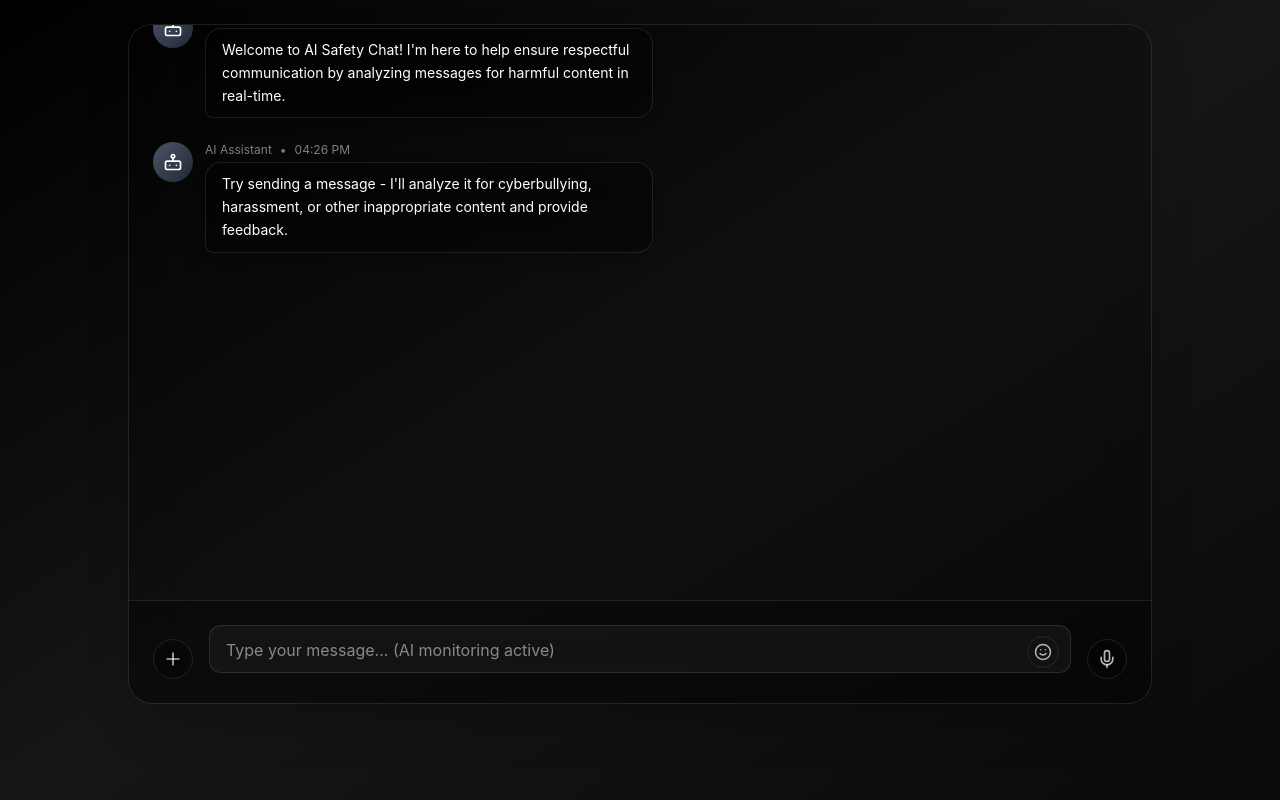
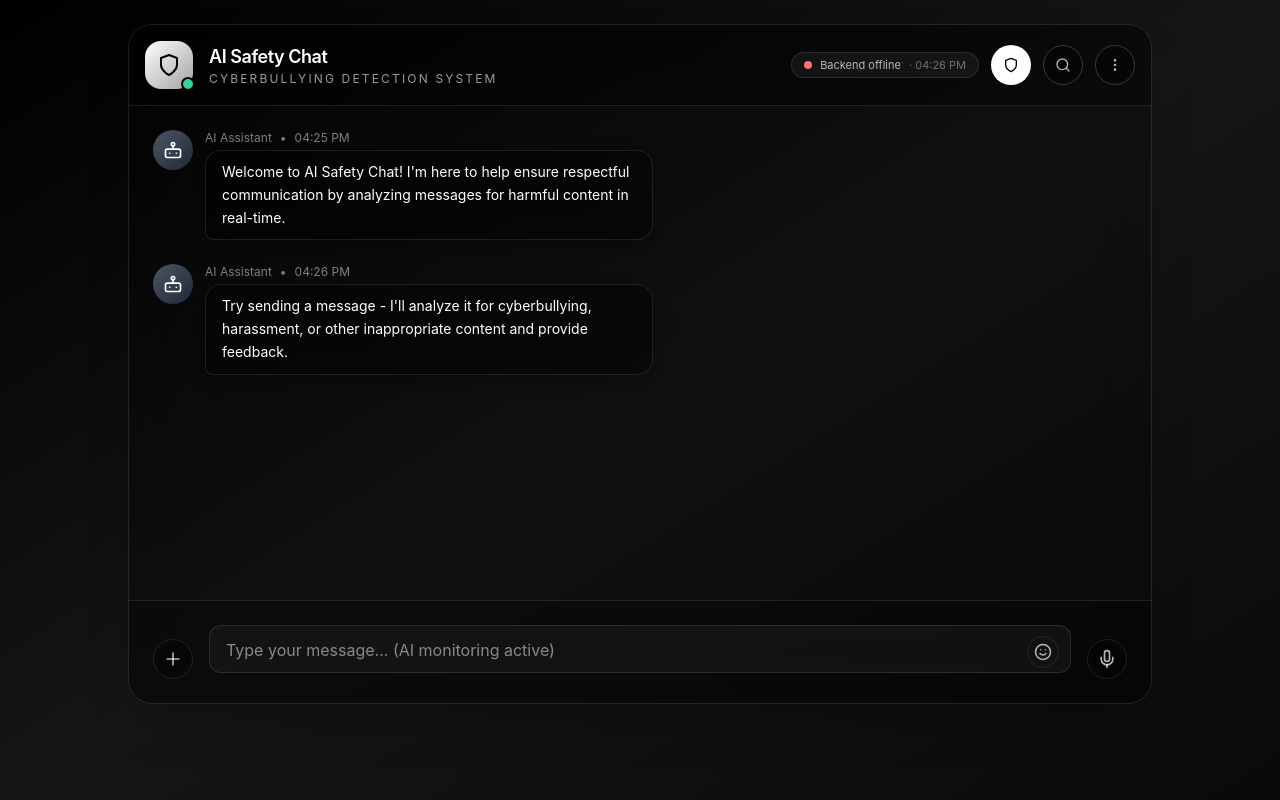
Before and after one commit to Yashborse4/KindNet-Frotend, a React (Create React App) app: page / in a window 1280 px wide. Built offline with nearby package versions, Linux system fonts and the light colour scheme; no server answers.

Commit message:
Implement chat UI components with bullying risk indicator

```diff
--- a/src/components/ChatApp.tsx
+++ b/src/components/ChatApp.tsx
@@ -13,6 +13,8 @@ interface MessageType {
   avatar?: string;
   isFlagged?: boolean;
   confidence?: number;
+  severity?: string;
+  riskIndicators?: string[];
 }
 
 interface ChatAppProps {
@@ -41,6 +43,8 @@ const ChatApp: React.FC<ChatAppProps> = ({ onSendMessage, className = "" }) => {
   const [isTyping, setIsTyping] = useState(false);
   const [detectionEnabled, setDetectionEnabled] = useState(true);
   const [isLoading, setIsLoading] = useState(false);
+  const [isBackendOnline, setIsBackendOnline] = useState<boolean | null>(null);
+  const [lastBackendCheck, setLastBackendCheck] = useState<Date | null>(null);
   const messagesEndRef = useRef<HTMLDivElement>(null);
 
   // Scroll to bottom when new messages arrive
@@ -52,8 +56,46 @@ const ChatApp: React.FC<ChatAppProps> = ({ onSendMessage, className = "" }) => {
     scrollToBottom();
   }, [messages]);
 
+  // Backend availability check every 20 seconds
+  useEffect(() => {
+    let isMounted = true;
+
+    const checkBackend = async () => {
+      try {
+        const available = await api.checkAvailability();
+        if (!isMounted) return;
+        setIsBackendOnline(available);
+        setLastBackendCheck(new Date());
+      } catch (error) {
+        console.error('Backend health check failed:', error);
+        if (!isMounted) return;
+        setIsBackendOnline(false);
+        setLastBackendCheck(new Date());
+      }
+    };
+
+    // Initial check immediately
+    checkBackend();
+
+    // Poll every 20 seconds
+    const intervalId = setInterval(checkBackend, 20000);
+
+    return () => {
+      isMounted = false;
+      clearInterval(intervalId);
+    };
+  }, []);
+
   // API call for cyberbullying detection
-  const analyzeMessage = async (text: string): Promise<{ isFlagged: boolean; confidence: number; error?: string }> => {
+  type AnalysisResult = {
+    isFlagged: boolean;
+    confidence: number;
+    severity?: string;
+    riskIndicators?: string[];
+    error?: string;
+  };
+
+  const analyzeMessage = async (text: string): Promise<AnalysisResult> => {
     try {
       const { result, error } = await api.quickDetect(text, 0.7);
 
@@ -69,7 +111,9 @@ const ChatApp: React.FC<ChatAppProps> = ({ onSendMessage, className = "" }) => {
       if (result) {
         return {
           isFlagged: result.is_bullying,
-          confidence: result.confidence
+          confidence: result.confidence,
+          severity: result.severity,
+          riskIndicators: result.risk_indicators,
         };
       }
 
@@ -104,7 +148,7 @@ const ChatApp: React.FC<ChatAppProps> = ({ onSendMessage, className = "" }) => {
 
     try {
       // Analyze message for cyberbullying if detection is enabled
-      let analysisResult: { isFlagged: boolean; confidence: number; error?: string } = { isFlagged: false, confidence: 0 };
+      let analysisResult: AnalysisResult = { isFlagged: false, confidence: 0 };
       if (detectionEnabled) {
         analysisResult = await analyzeMessage(text);
       }
@@ -133,7 +177,7 @@ const ChatApp: React.FC<ChatAppProps> = ({ onSendMessage, className = "" }) => {
           responseText = `Warning: This message was flagged as potentially harmful (${Math.round(analysisResult.confidence * 100)}% confidence). Please be respectful in your communication.`;
         } else if (detectionEnabled) {
           responseIcon = '✅';
-          responseText = `Message analyzed and cleared.  harmful content detected (${Math.round((1 - analysisResult.confidence) * 100)}% Bullying Detected).`;
+          responseText = 'Message analyzed and cleared. No harmful content detected.';
         } else {
           responseIcon = '💬';
           responseText = 'Message received. Content analysis is currently disabled.';
@@ -146,7 +190,9 @@ const ChatApp: React.FC<ChatAppProps> = ({ onSendMessage, className = "" }) => {
           timestamp: new Date(),
           username: 'AI Safety Assistant',
           isFlagged: analysisResult.isFlagged,
-          confidence: analysisResult.confidence
+          confidence: analysisResult.confidence,
+          severity: analysisResult.severity,
+          riskIndicators: analysisResult.riskIndicators,
         };
 
         setMessages(prev => [...prev, botResponse]);
@@ -174,12 +220,17 @@ const ChatApp: React.FC<ChatAppProps> = ({ onSendMessage, className = "" }) => {
     setMessages(prev => [...prev, statusMessage]);
   };
 
+  const backendStatus: 'online' | 'offline' | 'checking' =
+    isBackendOnline === null ? 'checking' : isBackendOnline ? 'online' : 'offline';
+
   return (
-    <div className={`flex flex-col h-screen max-h-screen bg-transparent ${className}`}>
+    <div className={`flex flex-col h-full max-h-full bg-transparent ${className}`}>
       {/* Chat Header */}
       <ChatHeader
         detectionEnabled={detectionEnabled}
         onToggleDetection={toggleDetection}
+        backendStatus={backendStatus}
+        lastBackendCheck={lastBackendCheck ?? undefined}
       />
 
       {/* Messages Container */}
@@ -193,6 +244,9 @@ const ChatApp: React.FC<ChatAppProps> = ({ onSendMessage, className = "" }) => {
             timestamp={message.timestamp}
             username={message.username}
             avatar={message.avatar}
+            isFlagged={message.isFlagged}
+            confidence={message.confidence}
+            severity={message.severity}
           />
         ))}
 
--- a/src/components/ChatHeader.tsx
+++ b/src/components/ChatHeader.tsx
@@ -1,5 +1,5 @@
 import React from 'react';
-import { MoreVertical, Shield, AlertTriangle, Search, Settings } from 'lucide-react';
+import { MoreVertical, Shield, AlertTriangle, Search } from 'lucide-react';
 
 interface ChatHeaderProps {
   title?: string;
@@ -9,6 +9,8 @@ interface ChatHeaderProps {
   showControls?: boolean;
   detectionEnabled?: boolean;
   onToggleDetection?: () => void;
+  backendStatus?: 'online' | 'offline' | 'checking';
+  lastBackendCheck?: Date;
 }
 
 const ChatHeader: React.FC<ChatHeaderProps> = ({
@@ -18,39 +20,66 @@ const ChatHeader: React.FC<ChatHeaderProps> = ({
   avatar,
   showControls = true,
   detectionEnabled = true,
-  onToggleDetection
+  onToggleDetection,
+  backendStatus,
+  lastBackendCheck
 }) => {
   return (
-    <div className="p-4 bg-black/30 border-b border-white/10 flex items-center justify-between">
+    <div className="p-4 bg-black/40 border-b border-white/10 flex items-center justify-between">
       <div className="flex items-center gap-4">
         <div className="relative">
-          <div className="w-12 h-12 rounded-full bg-gradient-to-br from-blue-500 to-purple-600 flex items-center justify-center">
-            <Shield size={24} className="text-white" />
+          <div className="w-12 h-12 rounded-2xl bg-gradient-to-br from-white to-neutral-400 flex items-center justify-center shadow-lg shadow-black/50">
+            <Shield size={24} className="text-black" />
           </div>
           {isOnline && (
-            <div className="absolute -bottom-0.5 -right-0.5 w-3.5 h-3.5 bg-green-400 border-2 border-gray-800 rounded-full"></div>
+            <div className="absolute -bottom-0.5 -right-0.5 w-3.5 h-3.5 rounded-full bg-emerald-400 border-2 border-black"></div>
           )}
         </div>
         <div>
-          <h1 className="text-white font-bold text-lg">{title}</h1>
-          <p className="text-white/60 text-xs">{subtitle}</p>
+          <h1 className="text-white font-semibold text-base md:text-lg tracking-tight">{title}</h1>
+          <p className="text-white/60 text-[11px] md:text-xs uppercase tracking-[0.18em]">{subtitle}</p>
         </div>
       </div>
 
       {showControls && (
-        <div className="flex items-center gap-2">
+        <div className="flex items-center gap-3">
+          {/* Backend status pill */}
+          <div className="hidden md:flex items-center gap-2 px-3 py-1 rounded-full bg-white/5 border border-white/10 text-[11px] text-white/70">
+            <span
+              className={`inline-flex w-2 h-2 rounded-full ${
+                backendStatus === 'online'
+                  ? 'bg-emerald-400'
+                  : backendStatus === 'offline'
+                  ? 'bg-red-400'
+                  : 'bg-zinc-400 animate-pulse'
+              }`}
+            />
+            <span>
+              {backendStatus === 'online'
+                ? 'Backend online'
+                : backendStatus === 'offline'
+                ? 'Backend offline'
+                : 'Checking backend...'}
+            </span>
+            {lastBackendCheck && backendStatus !== 'checking' && (
+              <span className="text-white/40">
+                · {lastBackendCheck.toLocaleTimeString([], { hour: '2-digit', minute: '2-digit' })}
+              </span>
+            )}
+          </div>
+
           <button
             onClick={onToggleDetection}
-            className={`btn-icon ${detectionEnabled ? 'bg-green-500/20 border-green-500/50' : 'bg-red-500/20 border-red-500/50'}`}
+            className={`btn-icon ${detectionEnabled ? 'bg-white text-black border-white/60' : 'bg-black border-white/40 text-white/80'}`}
             title={detectionEnabled ? 'AI Protection Active' : 'AI Protection Disabled'}
           >
-            {detectionEnabled ? <Shield size={18} /> : <AlertTriangle size={18} />}
+            {detectionEnabled ? <Shield size={16} /> : <AlertTriangle size={16} />}
           </button>
-          <button className="btn-icon">
-            <Search size={18} className="text-white/70" />
+          <button className="btn-icon bg-white/0 border-white/20">
+            <Search size={16} className="text-white/70" />
           </button>
-          <button className="btn-icon">
-            <MoreVertical size={18} className="text-white/70" />
+          <button className="btn-icon bg-white/0 border-white/20">
+            <MoreVertical size={16} className="text-white/70" />
           </button>
         </div>
       )}
--- a/src/components/Message.tsx
+++ b/src/components/Message.tsx
@@ -8,6 +8,9 @@ interface MessageProps {
   timestamp: Date;
   avatar?: string;
   username?: string;
+  isFlagged?: boolean;
+  confidence?: number;
+  severity?: string;
 }
 
 const Message: React.FC<MessageProps> = ({
@@ -15,7 +18,10 @@ const Message: React.FC<MessageProps> = ({
   isUser,
   timestamp,
   avatar,
-  username
+  username,
+  isFlagged,
+  confidence,
+  severity
 }) => {
   const formatTime = (date: Date) => {
     return new Intl.DateTimeFormat('en-US', {
@@ -48,6 +54,43 @@ const Message: React.FC<MessageProps> = ({
               : 'rounded-bl-lg'
             }`}>
           <p className="text-sm leading-relaxed">{text}</p>
+
+          {/* Bullying risk indicator for assistant messages with analysis */}
+          {!isUser && typeof confidence === 'number' && (
+            <div className="mt-2 flex flex-col gap-1 text-[11px] text-white/60">
+              <div className="flex items-center gap-2">
+                {typeof severity === 'string' && severity !== 'none' && (
+                  <span
+                    className={`px-2 py-0.5 rounded-full text-[10px] font-semibold border ${
+                      isFlagged
+                        ? 'bg-red-500/15 border-red-500/50 text-red-200'
+                        : 'bg-emerald-500/15 border-emerald-500/50 text-emerald-200'
+                    }`}
+                  >
+                    {severity.toUpperCase()}
+                  </span>
+                )}
+                <span>
+                  {Math.round((confidence ?? 0) * 100)}% bullying risk
+                </span>
+              </div>
+              <div className="w-32 h-1.5 rounded-full bg-white/10 overflow-hidden">
+                <div
+                  className={`h-full rounded-full transition-all duration-300 ${
+                    isFlagged
+                      ? 'bg-gradient-to-r from-red-500 to-orange-500'
+                      : 'bg-gradient-to-r from-emerald-400 to-sky-400'
+                  }`}
+                  style={{
+                    width: `${Math.max(
+                      0,
+                      Math.min(100, Math.round((confidence ?? 0) * 100))
+                    )}%`,
+                  }}
+                />
+              </div>
+            </div>
+          )}
         </div>
       </div>
     </div>
```
